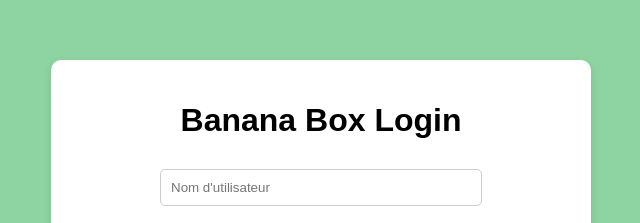
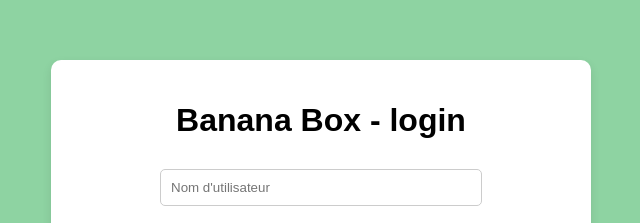
Before and after one commit to thomasrib8/banana-box, a plain HTML site: page index.html in a window 1280 px wide. Shown: the part 201-424 px from the top of the page, 319-959 px from the left. Drawn offline with Linux system fonts and the light colour scheme.

Commit message:
Update index.html

```diff
--- a/index.html
+++ b/index.html
@@ -9,7 +9,7 @@
 <body>
     <!-- Page de Connexion -->
     <div id="loginPage" class="app">
-        <h1 class="title">Banana Box Login</h1>
+        <h1 class="title">Banana Box - login</h1>
         <div class="login-container">
             <input type="text" id="username" placeholder="Nom d'utilisateur">
             <input type="password" id="password" placeholder="Mot de passe">
```
